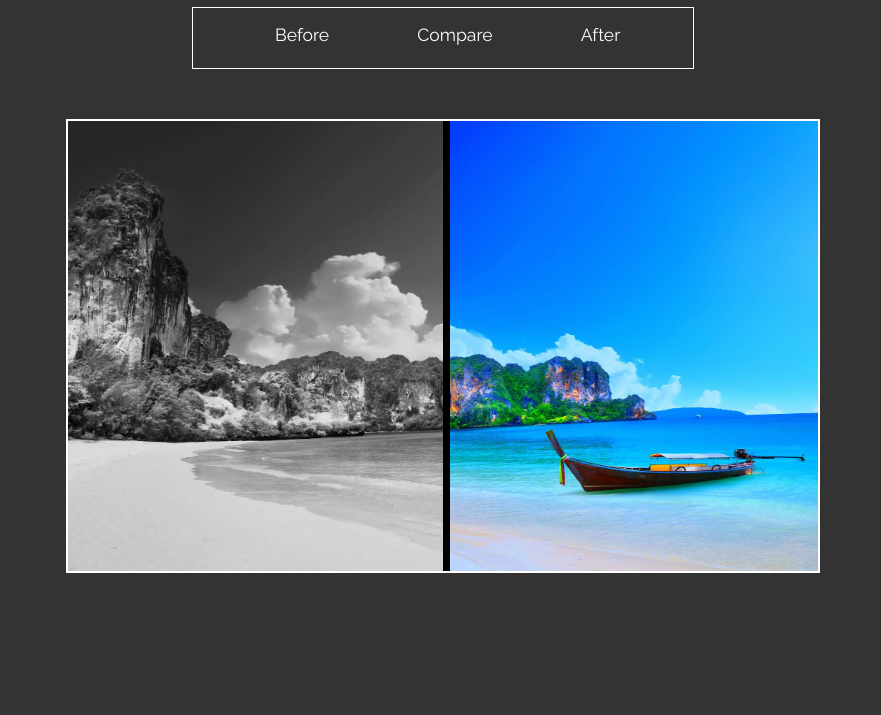
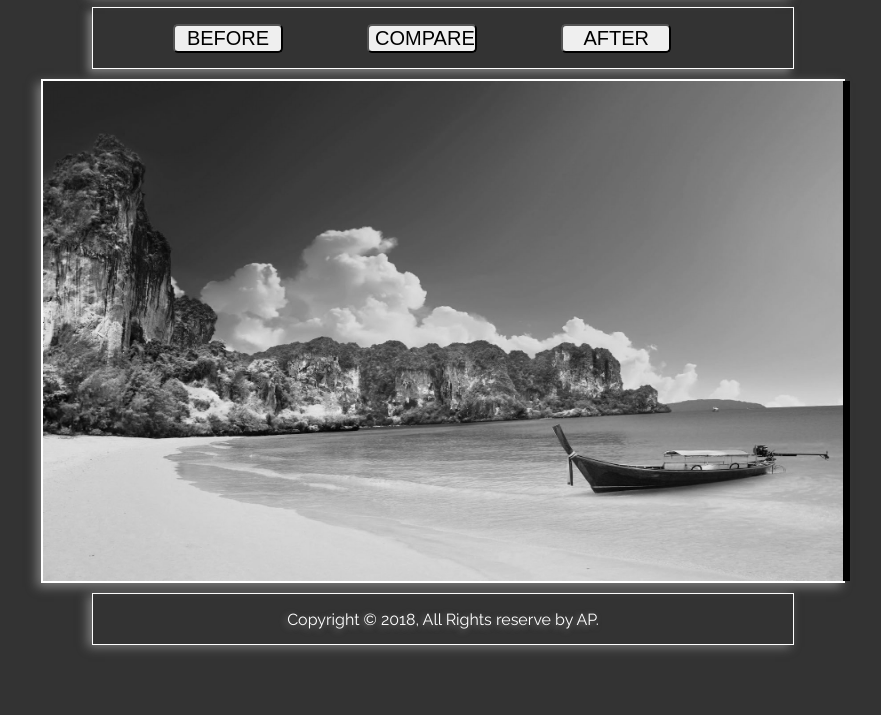
Before and after one commit to Alexpham688/imageView, a website: page index.html in a window 1280 px wide. Shown: the part 85-800 px from the top of the page, without its empty margins (197-1078 px from the left). Drawn offline with nearby package versions, Linux system fonts and the light colour scheme.

Commit message:
another commit

```diff
--- a/app.js
+++ b/app.js
@@ -14,14 +14,14 @@ $(document).ready(function(){
     TweenLite.set(after, {width: drag.css('left')});
   }
   //intro animation
-  animateTo(375);
+  animateTo(800);
 
   $('.start').on('click', function(){
-    animateTo(750);
+    animateTo(800);
   });
 
   $('.middle').on('click', function(){
-    animateTo(375)
+    animateTo(400)
   })
   $('.end').on('click', function(){
     animateTo(0);
--- a/index.html
+++ b/index.html
@@ -11,9 +11,9 @@
     </header>
     <nav>
       <ul>
-        <li class="start">Before</li>
-        <li class="middle">Compare</li>
-        <li class="end">After</li>
+        <li><button type="button" class="start">Before</button></li>
+        <li><button type="button" class="middle">Compare</button></li>
+        <li><button type="button" class="end">After</button></li>
       </ul>
     </nav>
 
@@ -27,6 +27,10 @@
       <div id="drag"></div>
     </section>
 
+    <footer>
+      <p>Copyright &copy; 2018, All Rights reserve by AP.</p>
+    </footer>
+
 
     <script src="https://ajax.googleapis.com/ajax/libs/jquery/3.2.1/jquery.min.js">
     </script>
--- a/sass/styles.scss
+++ b/sass/styles.scss
@@ -3,6 +3,23 @@
 $white: #fff;
 $grey: #333;
 $black: #000;
+
+@mixin filter($grayscale) {
+  -webkit-filter: $grayscale;
+     -moz-filter: $grayscale;
+          filter: $grayscale;
+}
+@mixin transition($value) {
+  -webkit-transition: $value;
+     -moz-transition: $value;
+          transition: $value;
+}
+@mixin transform($value) {
+  -webkit-transform: $value;
+     -moz-transform: $value;
+          transform: $value;
+}
+
 
 body {
   background: $grey;
@@ -17,18 +34,30 @@ header {
   margin: 0 auto;
   text-align: center;
   border: 1px solid $white;
+  box-shadow: -4px 2px 10px rgba(200, 200, 200, 0.5);
+  text-shadow: -2px 2px 6px rgba(200, 200, 200, 0.5);
+}
+footer {
+  width: 700px;
+  height: 50px;
+  margin: 10px auto;
+  text-align: center;
+  border: 1px solid $white;
+  box-shadow: -4px 2px 10px rgba(200, 200, 200, 0.5);
+  text-shadow: -2px 2px 6px rgba(200, 200, 200, 0.5);
 }
 #container {
   position: relative;
-  width: 750px;
-  height: 450px;
+  width: 800px;
+  height: 500px;
   border: 2px solid grey;
-  margin: 50px auto 0px;
+  margin: 10px auto 0px;
   border: 2px solid $white;
+  box-shadow: -4px 4px 10px rgba(200,200,200,0.5);
 
   img {
-    width: 750px;
-    height: 450px;
+    width: 800px;
+    height: 500px;
 
   }
   .view {
@@ -44,7 +73,7 @@ header {
   }
   .after {
     z-index: 700;
-    filter: grayscale(1);
+    @include filter(grayscale(1));
   }
   #drag {
     position: absolute;
@@ -58,15 +87,38 @@ header {
   }
 }
 nav {
-  width: 500px;
+  width: 700px;
   height: 60px;
   margin: 10px auto;
   border: 1px solid $white;
+  box-shadow: -4px 4px 8px rgba(200,200,200,0.5);
 
   ul li{
-    margin: 0 42px;
+    margin: 0 40px;
     display: inline-block;
     font-size: 1.1em;
     cursor: pointer;
   }
+  button {
+    width: 110px;
+    font-size: 20px;
+    border-radius: 5px;
+    text-transform: uppercase;
+    cursor: pointer;
+    @include transition(all 0.4s ease);
+
+    &:active:after {
+      padding: 0;
+      margin: 0 ;
+      opacity: 1;
+      @include transition(all 0s);
+    }
+    &:hover {
+      background: rgba(5,5,5,0.6);
+      color: #00FFFF;
+      @include transition(all .3s ease);
+      @include transform(scale(1.7));
+    }
+  }
+
 }
```
Also changed, not shown: css/styles.css, image/island.jpg, sass/styles.min.css.
